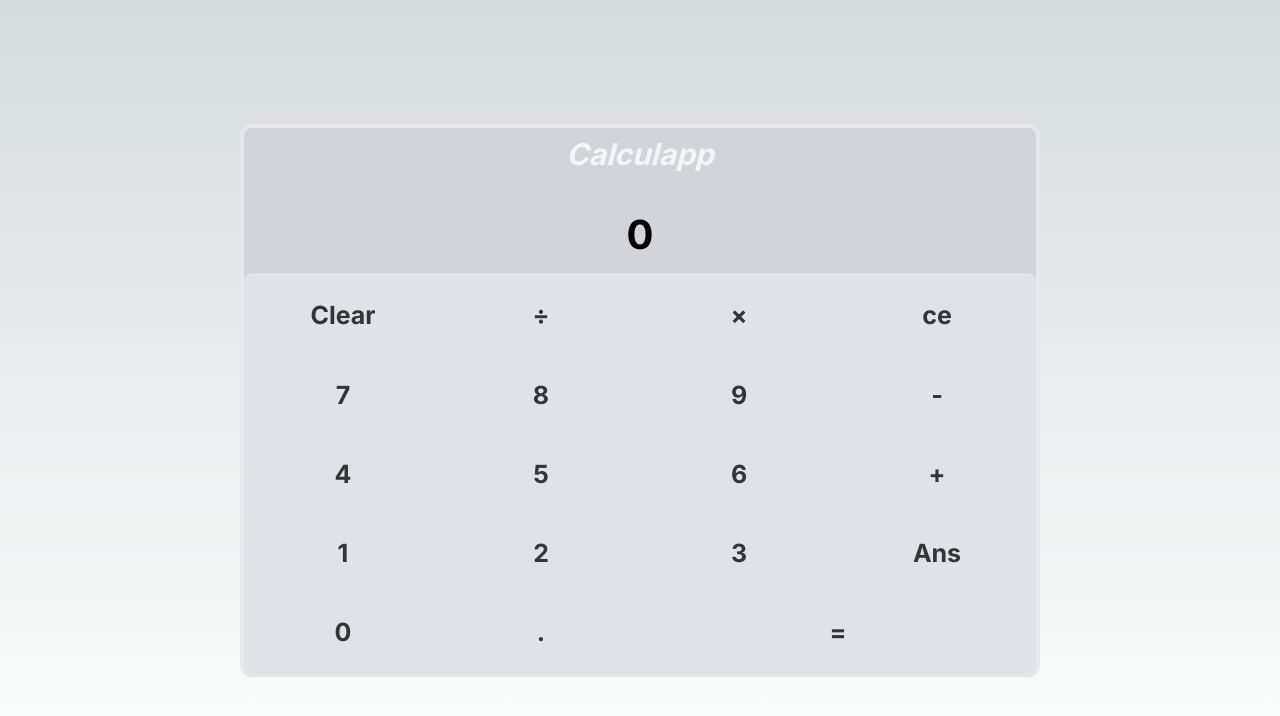
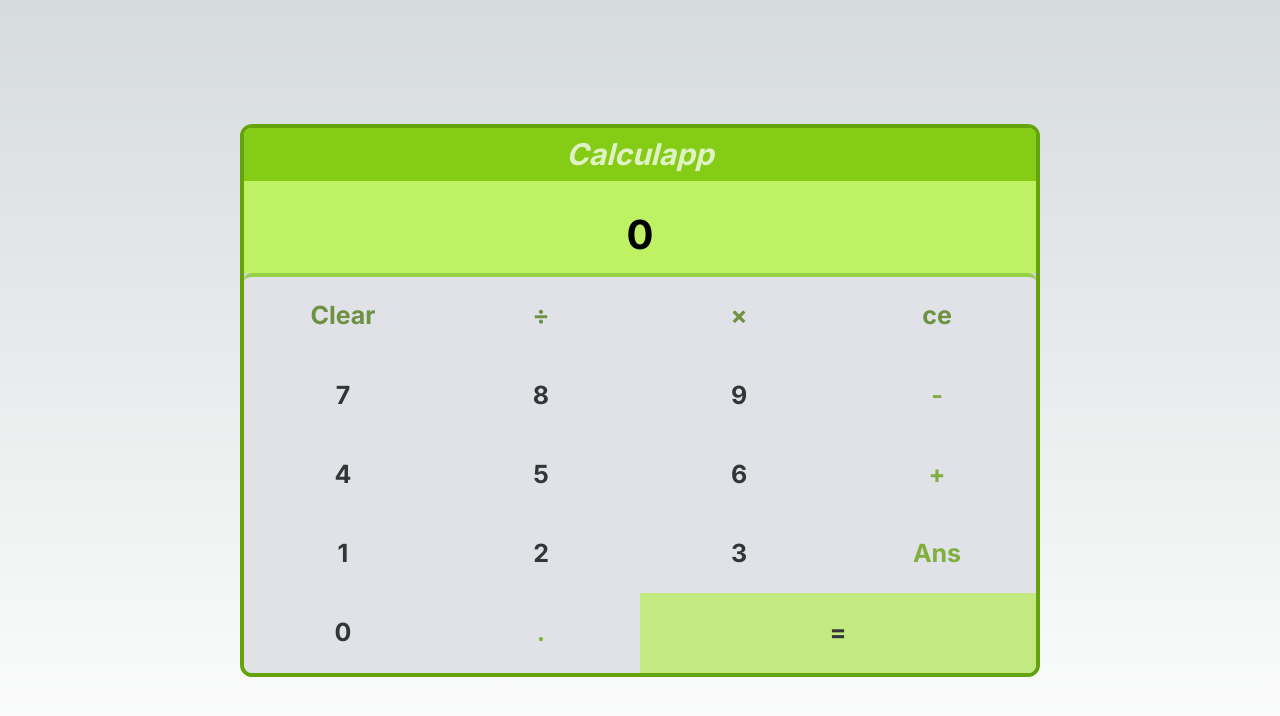
Before and after one commit to jamesdiffeycoding/mathemagical, a Next.js app in the folder calculapp/: page / in a window 1280 px wide. Shown: the top 716 px of the page. Built offline with nearby package versions, Linux system fonts and the light colour scheme; what tailwindcss-bg-patterns would draw is missing.

Commit message:
re-include hidden div for tailwind classes

```diff
--- a/calculapp/app/page.tsx
+++ b/calculapp/app/page.tsx
@@ -240,6 +240,43 @@ export default function Home() {
           </div>
 
 
+          {/* THE BELOW SECTION ENSURES TAILWIND STYLES FOR ALL COLOUR THEMES LOAD, SINCE THEY ARE INCLUDED IN THE BUNDLE AT COMPILE TIME */}
+          {/* The extra DOM elements are inconvenient but necessary for loading the styles for the colour themes. */}
+          <section className="hidden">
+            <div className="bg-lime-300"></div>
+            <div className="bg-indigo-300"></div>
+            <div className="bg-orange-300"></div>
+            <div className="bg-pink-300"></div>
+            <div className="bg-lime-500"></div>
+            <div className="bg-indigo-500"></div>
+            <div className="bg-orange-500"></div>
+            <div className="bg-pink-500"></div>
+            <div className="text-lime-700"></div>
+            <div className="text-indigo-700"></div>
+            <div className="text-orange-700"></div>
+            <div className="text-pink-700"></div>
+            <div className="text-lime-600"></div>
+            <div className="text-indigo-600"></div>
+            <div className="text-orange-600"></div>
+            <div className="text-pink-600"></div>
+            <div className="border-lime-600"></div>
+            <div className="border-indigo-600"></div>
+            <div className="border-orange-600"></div>
+            <div className="border-pink-600"></div>
+            <div className="border-lime-500"></div>
+            <div className="border-indigo-500"></div>
+            <div className="border-orange-500"></div>
+            <div className="border-pink-500"></div>
+            <div className="hover:bg-lime-300"></div>
+            <div className="hover:bg-indigo-300"></div>
+            <div className="hover:bg-orange-300"></div>
+            <div className="hover:bg-pink-300"></div>
+            <div className="pattern-lime-500"></div>
+            <div className="pattern-indigo-500"></div>
+            <div className="pattern-orange-500"></div>
+            <div className="pattern-pink-500"></div>
+          </section>
+
         </section>
       </section>
     </main >
--- a/calculapp/tailwind.config.ts
+++ b/calculapp/tailwind.config.ts
@@ -12,24 +12,6 @@ const config: Config = {
         "gradient-radial": "radial-gradient(var(--tw-gradient-stops))",
         "gradient-conic":
           "conic-gradient(from 180deg at 50% 50%, var(--tw-gradient-stops))",
-      },
-      colors: {
-        lime: {
-          500: '#a3e635',
-          600: '#84d12e',
-        },
-        indigo: {
-          500: '#4f46e5',
-          600: '#3730a3',
-        },
-        orange: {
-          500: '#f97316',
-          600: '#ea580c',
-        },
-        pink: {
-          500: '#ec4899',
-          600: '#db2777',
-        },
       },
       patterns: {
         opacities: {
```
